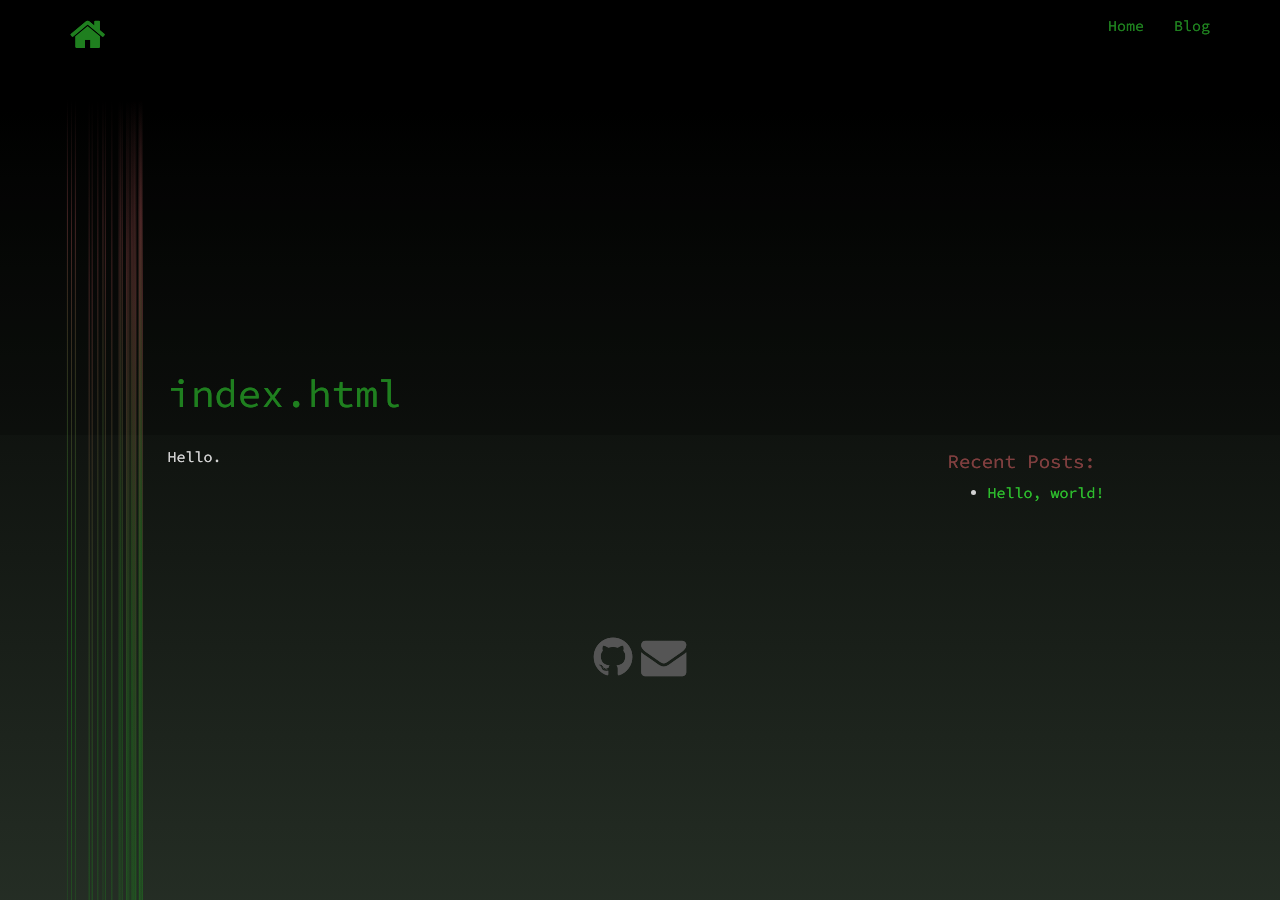
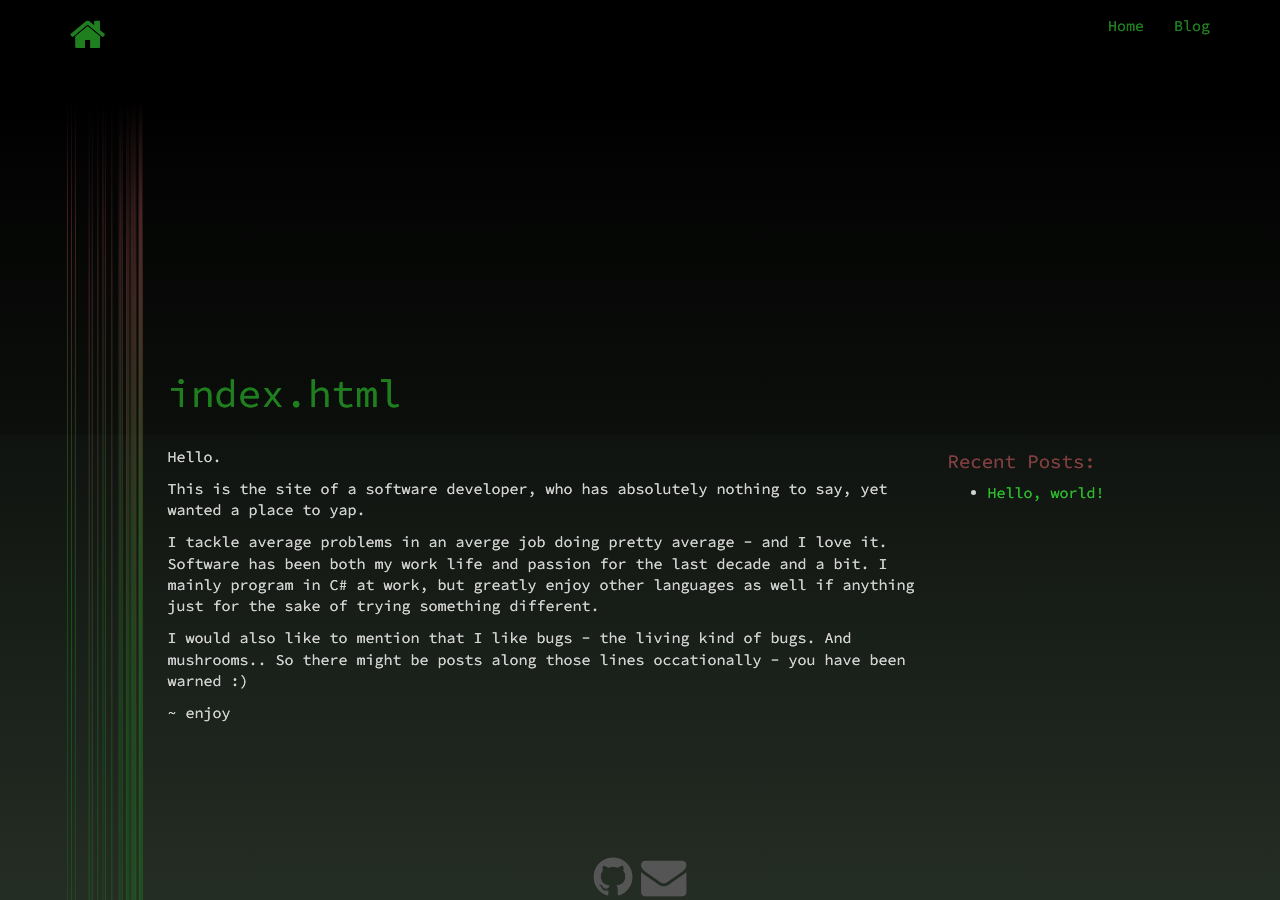
Before and after one commit to svc-user/svc-user.github.io, a Jekyll site: the page built from index.markdown, in a window 1280 px wide. Built offline with Jekyll 4.4.1, drawn with Linux system fonts in a browser that asks for light colours; nearby versions of some CDN libraries.

Commit message:
Add text on index page

```diff
--- a/index.markdown
+++ b/index.markdown
@@ -3,3 +3,12 @@ layout: default
 title: index.html
 ---
 Hello. <!-- pls don't spam my mail -->
+
+This is the site of a software developer, who has absolutely nothing to say, yet wanted a place to yap.
+
+I tackle average problems in an averge job doing pretty average - and I love it.
+Software has been both my work life and passion for the last decade and a bit. I mainly program in C# at work, but greatly enjoy other languages as well if anything just for the sake of trying something different.
+
+I would also like to mention that I like bugs - the living kind of bugs. And mushrooms.. So there might be posts along those lines occationally - you have been warned :)
+
+~ enjoy
```
